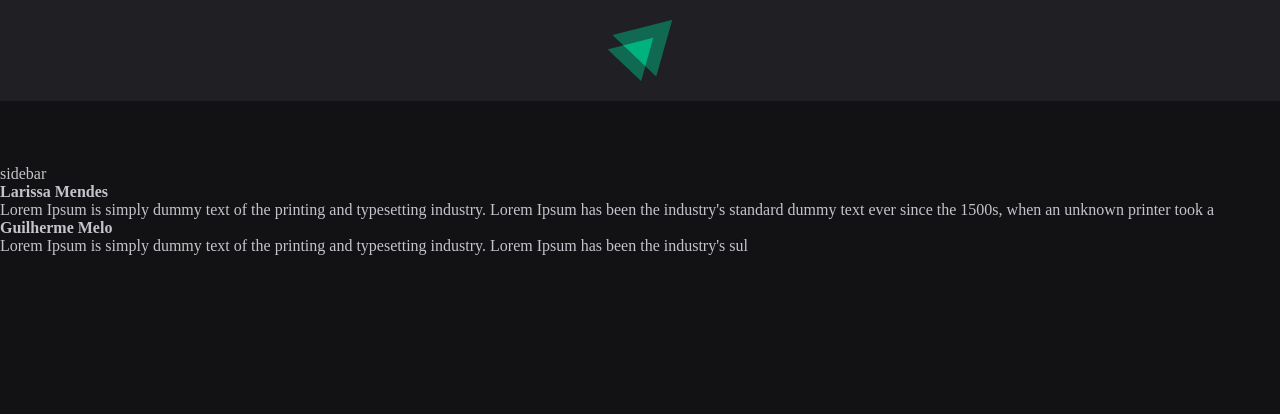
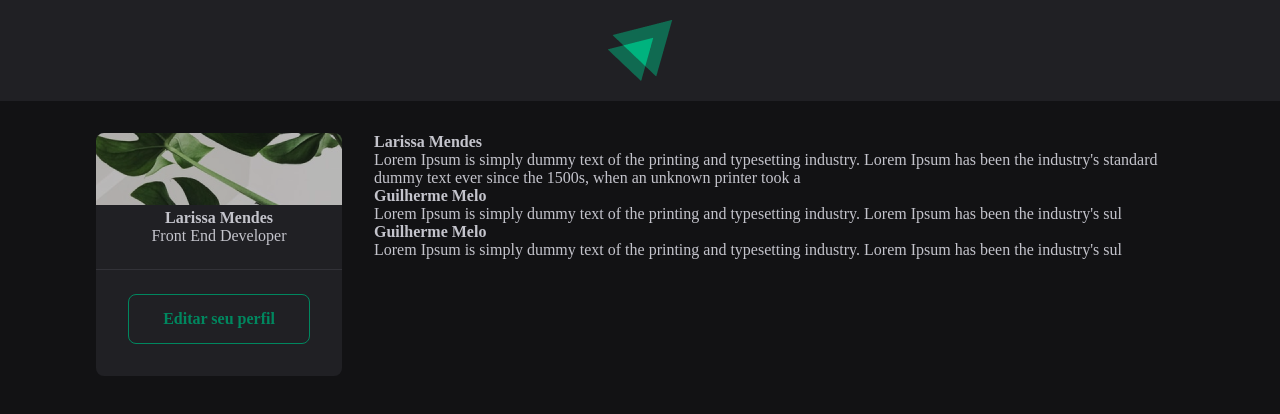
Before and after one commit to annalare/Feed-Ignite, a React (Vite) app: page / in a window 1280 px wide. Shown: the top 414 px of the page. Built offline with nearby package versions, Linux system fonts and the light colour scheme.

Commit message:
feat:components sidebar

```diff
--- a/src/App.jsx
+++ b/src/App.jsx
@@ -2,6 +2,7 @@ import { Header } from "./components/header";
 import { Post } from "./Post";
 import styles from "./App.module.css";
 import "./global.css";
+import { Sidebar } from "./components/Sidebar";
 
 export function App() {
   return (
@@ -9,8 +10,8 @@ export function App() {
       <div>
         <Header />
 
-        <div className={styles.wrapper}></div>
-        <aside>sidebar</aside>
+        <div className={styles.wrapper}>
+          <Sidebar />
           <main>
             <Post
               author="Larissa Mendes"
@@ -20,7 +21,12 @@ export function App() {
               author="Guilherme Melo"
               content="Lorem Ipsum is simply dummy text of the printing and typesetting industry. Lorem Ipsum has been the industry's sul"
             />
+            <Post
+              author="Guilherme Melo"
+              content="Lorem Ipsum is simply dummy text of the printing and typesetting industry. Lorem Ipsum has been the industry's sul"
+            />
           </main>
+        </div>
       </div>
     </>
   );
--- /dev/null
+++ b/src/components/Sidebar.jsx
@@ -0,0 +1,18 @@
+import styles from "./Sidebar.module.css";
+import folha from "../assets/folha.png";
+import "../global.css";
+export function Sidebar() {
+  return (
+    <aside className={styles.sidebar}>
+      <img className={styles.cover} src={folha} alt="" />
+
+      <div className={styles.profile}>
+        <strong> Larissa Mendes</strong>
+        <span>Front End Developer</span>
+      </div>
+      <footer>
+        <a href="#">Editar seu perfil</a>
+      </footer>
+    </aside>
+  );
+}
--- /dev/null
+++ b/src/components/Sidebar.module.css
@@ -0,0 +1,35 @@
+.sidebar {
+  background: var(--gray-800);
+  border-radius: 8px;
+  overflow: hidden;
+}
+.cover {
+  width: 100%;
+  height: 72px;
+  object-fit: cover;
+}
+.profile {
+  display: flex;
+  flex-direction: column;
+  align-items: center;
+}
+.sidebar footer {
+  border-top: 1px solid var(--gray-600);
+  margin-top: 1.5rem;
+  padding: 1.5rem 2rem 2rem;
+}
+.sidebar footer a {
+  width: 100%;
+  background: transparent;
+  color: var(--green-500);
+  border: 1px solid var(--green-500);
+  border-radius: 8px;
+  height: 50px;
+  padding: 0 1.5rem;
+  font-weight: bold;
+  display: block;
+  text-decoration: none;
+  display: flex;
+  align-items: center;
+  justify-content: center;
+}
```
Also changed, not shown: src/assets/folha.png (added), 1 other file (tests, documents, lock files or other folders). Lines whose indentation alone changed are shown as unchanged.
